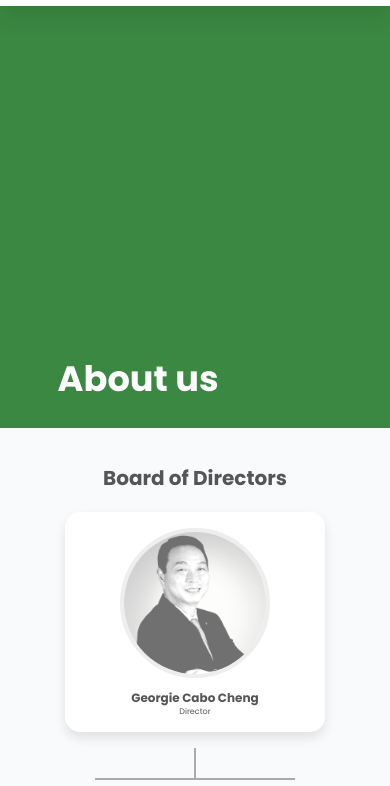
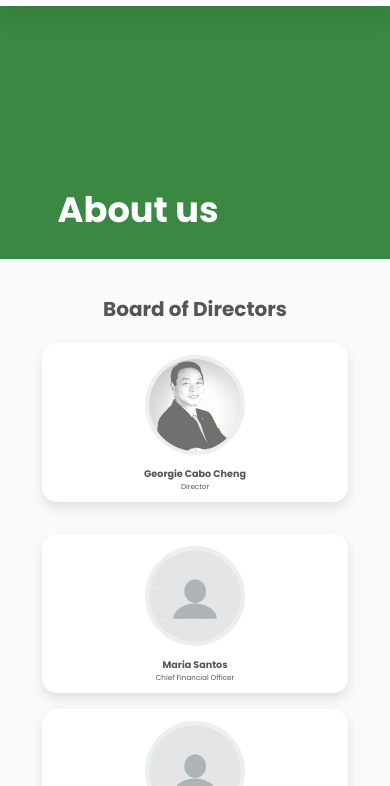
Before and after one commit to billyjoeempaynado/CNN-Website, a plain HTML site: page about-us.html in a window 390 px wide. Shown: the part 58-844 px from the top of the page. Drawn offline with nearby package versions, Linux system fonts and the light colour scheme; some packages are replaced by stand-ins of ours; a script that the page names is missing.

Commit message:
update for mobile reponsive

```diff
--- a/about-us.html
+++ b/about-us.html
@@ -63,7 +63,7 @@
     <main>
       <section class="section-about">
 
-      <div class="frequently-ask">
+      <div class="page-title">
        <div class="faq accordion-container">
         <h1 class="faq-header">
           About us
--- a/css/about-us.css
+++ b/css/about-us.css
@@ -51,7 +51,8 @@
 .board-row {
   display: flex;
   justify-content: center;
-  gap: 3rem;
+  flex-wrap: wrap;   /* ✅ allow wrapping */
+  gap: 2rem;
   margin-bottom: 2rem;
 }
 
@@ -95,16 +96,19 @@
   border-radius: 15px;
   box-shadow: 0 6px 12px rgba(0,0,0,0.1);
   width: 260px;
+  max-width: 100%;   /* ✅ prevents overflow on small screens */
   transition: transform 0.2s;
+  text-align: center;
 }
 
 .board-member:hover {
   transform: translateY(-8px);
 }
 
+
 .board-member img {
-  width: 150px;
-  height: 150px;
+  width: 120px; /* smaller on mobile */
+  height: 120px;
   object-fit: cover;
   border-radius: 50%;
   margin-bottom: 1rem;
--- a/css/faq.css
+++ b/css/faq.css
@@ -15,17 +15,6 @@
   padding: 0%;
 }
 
-.frequently-ask {
-  padding: 2rem;
-  background-color: #3a8842;
-  height: 50vh;
-
-  display: flex;
-  flex-wrap: wrap;
-  align-content: flex-start;
-  justify-content: flex-end;
-  flex-direction: column;
-}
 
 
 .faq-header {
--- a/css/queries.css
+++ b/css/queries.css
@@ -58,6 +58,18 @@
   html {
     /* 8 / 16 = 50 */
     font-size: 50%;
+  }
+
+  .page-title {
+    height: 30vh;
+  }
+
+  .footer {
+  padding: 8rem 0;
+  }
+
+  .connector-row .horizontal.wide {
+  width: 300px;
   }
 
   .hero {
@@ -163,6 +175,9 @@
 /* ************************ */
 
 @media(max-width: 47em) {
+   .heading-secondary, .heading-tertiary, .platform-description {
+    text-align: center;
+  }
 
   .box-title {
     font-size: 1.6rem;
@@ -203,6 +218,29 @@
   grid-template-columns: repeat(2, 1fr);
   }
 
+  .board-member {
+    width: 200px;
+    padding: 1.5rem;
+  }
+
+  .board-member h3 {
+    font-size: 1.2rem;
+  }
+
+  .board-member p {
+    font-size: 0.9rem;
+  }
+
+  .connector-row .horizontal {
+    width: 300px; /* ✅ shorter lines for fewer members */
+  }
+
+  .connector-row .horizontal.wide {
+    width: 100%; /* auto adjust */
+    max-width: 90vw;
+  }
+
+
 
 }
 
@@ -211,6 +249,10 @@
 /* ************************ */
 
 @media(max-width: 40em) {
+
+   .connector-row .horizontal.wide {
+  width: 275px;
+  }
 
   .section-hero {
     background-color: #fff;
@@ -258,6 +300,11 @@
     padding: 1rem;
   }
 
+
+  .page-title {
+    height: 30vh;
+  }
+
   .box-description {
     font-size: 1.2rem;
 
@@ -289,8 +336,26 @@
   }
 
 
+   .board-member {
+    width: 100%;   /* ✅ full width on mobile */
+  }
+
+  .board-member img {
+    width: 100px;
+    height: 100px;
+  }
+
+  .connector-row .horizontal {
+    display: none; /* ✅ hide connectors on very small screens */
+  }
+
+  .connector-row .vertical {
+    display: none;
+  }
 
 }
+
+
 
 
 
--- a/css/style.css
+++ b/css/style.css
@@ -323,3 +323,19 @@
 .dropdown-menu li a:hover {
   background: #f4f4f4;
 }
+
+
+/* page title */
+
+.page-title {
+  padding: 2rem;
+  background-color: #3a8842;
+  height: 50vh;
+
+  display: flex;
+  flex-wrap: wrap;
+  align-content: flex-start;
+  justify-content: flex-end;
+  flex-direction: column;
+
+}
```
Also changed, not shown: blog.html (+2 -2 lines), faq.html (+1 -1 lines), index.html (+1 -1 lines).
